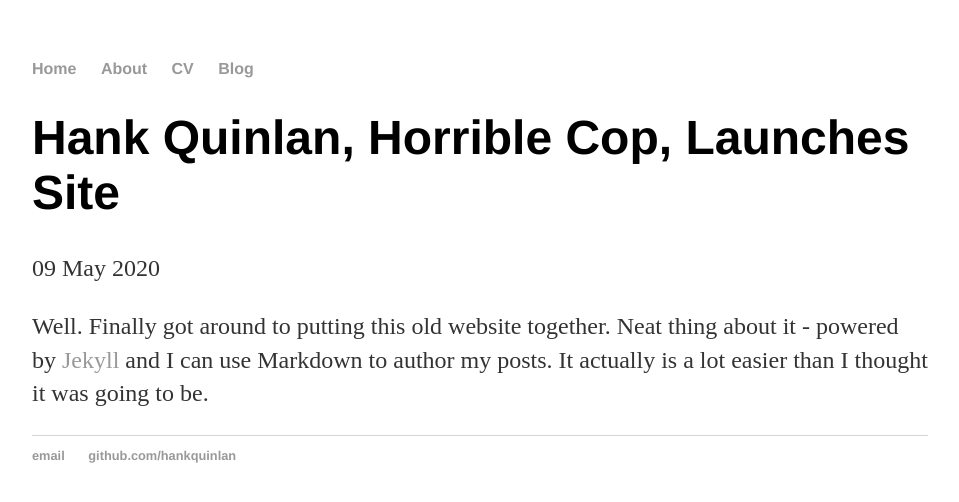
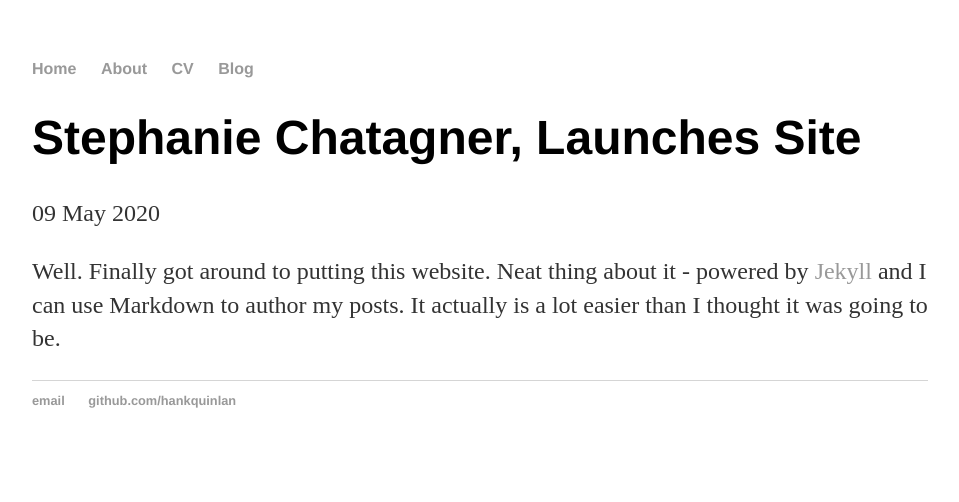
Before and after one commit to anthelix/anth_blog, a Jekyll site: the page built from _posts/2020-05-09-launch-github-site.md, in a window 1280 px wide. Shown: the top 502 px of the page, without its empty margins (160-1119 px from the left). Built offline with Jekyll 4.4.1, drawn with Linux system fonts in a browser that asks for light colours.

Commit message:
Update 2020-05-09-launch-github-site.md

```diff
--- a/_posts/2020-05-09-launch-github-site.md
+++ b/_posts/2020-05-09-launch-github-site.md
@@ -1,7 +1,7 @@
 ---
 layout: post
-title: "Hank Quinlan, Horrible Cop, Launches Site"
+title: "Stephanie Chatagner, Launches Site"
 date: 2020-05-09
 ---
 
-Well. Finally got around to putting this old website together. Neat thing about it - powered by [Jekyll](http://jekyllrb.com) and I can use Markdown to author my posts. It actually is a lot easier than I thought it was going to be.
+Well. Finally got around to putting this website. Neat thing about it - powered by [Jekyll](http://jekyllrb.com) and I can use Markdown to author my posts. It actually is a lot easier than I thought it was going to be.
```
